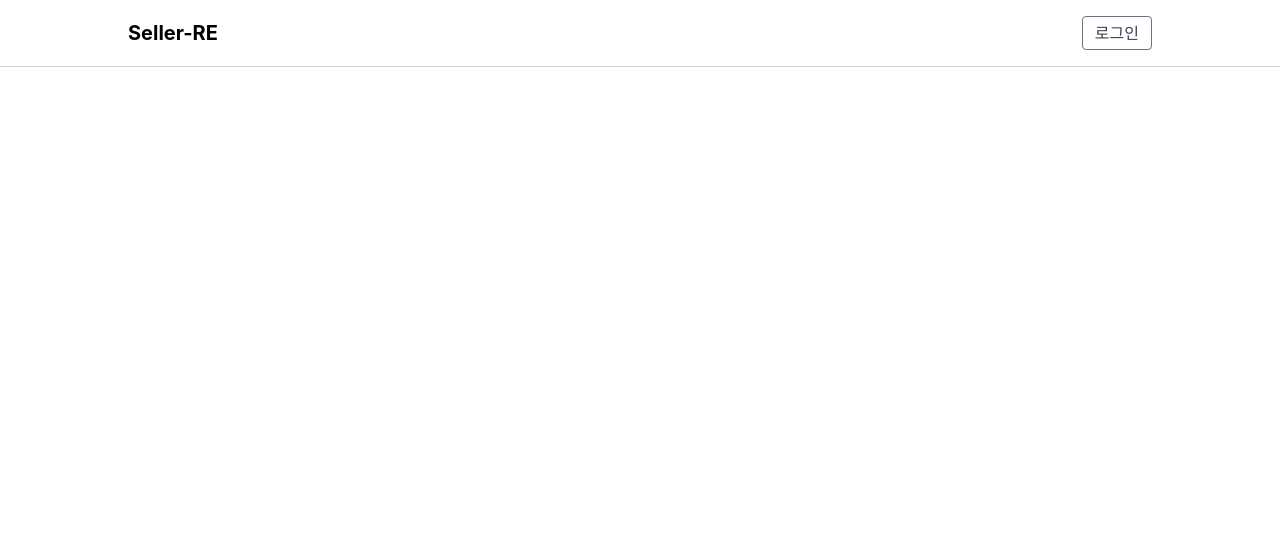
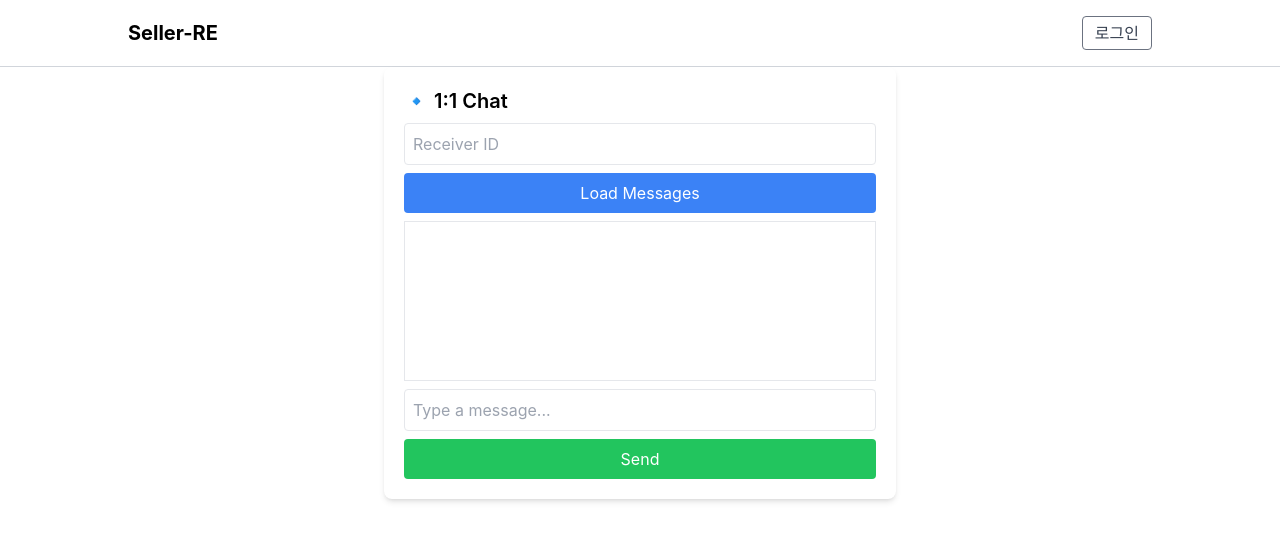
Before and after one commit to chhezue/Seller-Re, a React (Create React App) app in the folder client/: page /chat in a window 1280 px wide. Before the commit this address had no page. Shown: the top 540 px of the page. Built offline with nearby package versions, Linux system fonts and the light colour scheme.

Commit message:
ws ChatPage.jsx 에러. 수정해야함.

```diff
--- a/client/package.json
+++ b/client/package.json
@@ -8,6 +8,7 @@
     "react-dom": "^19.0.0",
     "react-router-dom": "^7.1.5",
     "react-scripts": "5.0.1",
+    "socket.io-client": "^4.8.1",
     "web-vitals": "^4.2.4"
   },
   "scripts": {
--- a/client/src/App.js
+++ b/client/src/App.js
@@ -7,6 +7,7 @@ import MyPage from "./pages/MyPage";      // 마이 페이지 추가
 import ProductUploadPage from "./pages/products/ProductUploadPage";
 import ProductListPage from "./pages/products/ProductListPage";
 import ProductDetailPage from "./pages/products/ProductDetailPage";
+import ChatPage from "./pages/chat/ChatPage";
 
 export default function App() {
     const [isLoggedIn, setIsLoggedIn] = useState(!!localStorage.getItem("accessToken"));
@@ -32,6 +33,7 @@ export default function App() {
                 <Route path="/product/upload" element={isLoggedIn ? <ProductUploadPage /> : <LoginPage />} />
                 <Route path="/products" element={<ProductListPage />} />
                 <Route path="/products/:id" element={<ProductDetailPage />} />
+                <Route path="/chat" element={<ChatPage />} />
             </Routes>
         </Router>
     );
--- /dev/null
+++ b/client/src/pages/chat/ChatPage.jsx
@@ -0,0 +1,72 @@
+import { useEffect, useState } from "react";
+import { connectSocket, registerUser, sendMessage, getMessages, disconnectSocket } from "../../utils/socket";
+
+const ChatPage = ({ user, token }) => {
+    const [receiver, setReceiver] = useState("");
+    const [message, setMessage] = useState("");
+    const [chatHistory, setChatHistory] = useState([]);
+
+    useEffect(() => {
+        console.log("ChatPage Loaded. user:", user, "token:", token);
+
+        if (!user || !user.id) {
+            console.error("user 객체가 없습니다.");
+            return;
+        }
+
+        if (token) {
+            connectSocket(token);
+            registerUser(user.id);
+        }
+
+        return () => {
+            disconnectSocket();
+        };
+    }, [token, user]);
+
+    const handleSendMessage = () => {
+        if (message.trim() && receiver) {
+            sendMessage(user.id, receiver, message);
+            setMessage("");
+        }
+    };
+
+    const handleGetMessages = () => {
+        getMessages(user.id, receiver);
+    };
+
+    return (
+        <div className="p-5 max-w-lg mx-auto bg-white shadow-md rounded-lg">
+            <h2 className="text-xl font-semibold mb-2">🔹 1:1 Chat</h2>
+            <input
+                type="text"
+                placeholder="Receiver ID"
+                value={receiver}
+                onChange={(e) => setReceiver(e.target.value)}
+                className="border rounded p-2 w-full mb-2"
+            />
+            <button onClick={handleGetMessages} className="bg-blue-500 text-white p-2 rounded w-full mb-2">
+                Load Messages
+            </button>
+            <div className="border p-2 h-40 overflow-auto mb-2">
+                {chatHistory.map((msg, index) => (
+                    <div key={index} className="p-1 border-b">
+                        <strong>{msg.sender === user.id ? "You" : "Them"}:</strong> {msg.message}
+                    </div>
+                ))}
+            </div>
+            <input
+                type="text"
+                placeholder="Type a message..."
+                value={message}
+                onChange={(e) => setMessage(e.target.value)}
+                className="border rounded p-2 w-full"
+            />
+            <button onClick={handleSendMessage} className="bg-green-500 text-white p-2 rounded w-full mt-2">
+                Send
+            </button>
+        </div>
+    );
+};
+
+export default ChatPage;
--- /dev/null
+++ b/client/src/utils/socket.js
@@ -0,0 +1,56 @@
+import { io } from "socket.io-client";
+
+const SERVER_URL = "http://localhost:9000"; // 백엔드 주소
+let socket = null;
+
+export const connectSocket = (token) => {
+    if (!socket) {
+        socket = io(SERVER_URL, {
+            auth: {
+                token: token, // JWT 토큰 포함
+            },
+            transports: ["websocket"],
+        });
+
+        socket.on("connect", () => {
+            console.log("WebSocket Connected: ", socket.id);
+        });
+
+        socket.on("disconnect", () => {
+            console.log("WebSocket Disconnected");
+        });
+
+        socket.on("receiveMessage", (message) => {
+            console.log("New Message:", message);
+        });
+    }
+};
+
+export const registerUser = (userId) => {
+    if (socket) {
+        socket.emit("registerUser", userId);
+        console.log("User Registered: ", userId);
+    }
+};
+
+export const sendMessage = (sender, receiver, message) => {
+    if (socket) {
+        socket.emit("sendMessage", { sender, receiver, message });
+    }
+};
+
+export const getMessages = (sender, receiver) => {
+    if (socket) {
+        socket.emit("getMessages", { sender, receiver });
+        socket.on("loadMessages", (messages) => {
+            console.log("Chat History:", messages);
+        });
+    }
+};
+
+export const disconnectSocket = () => {
+    if (socket) {
+        socket.disconnect();
+        socket = null;
+    }
+};
```
Also changed, not shown: 1 other file (tests, documents, lock files or other folders).
